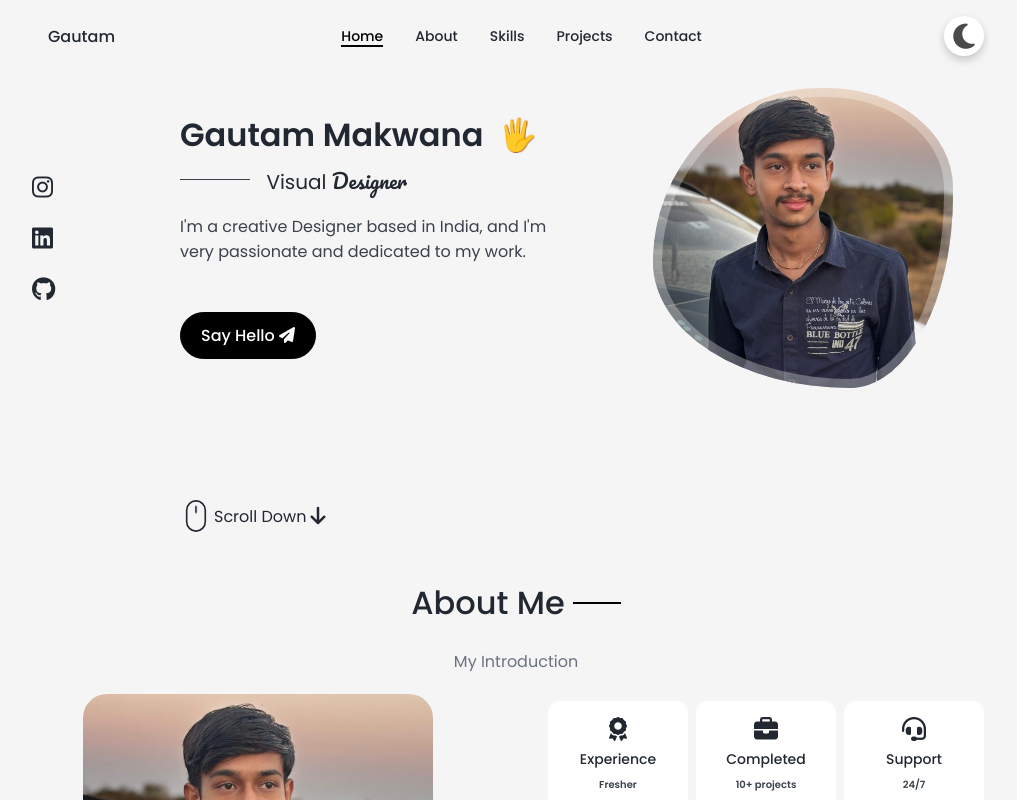
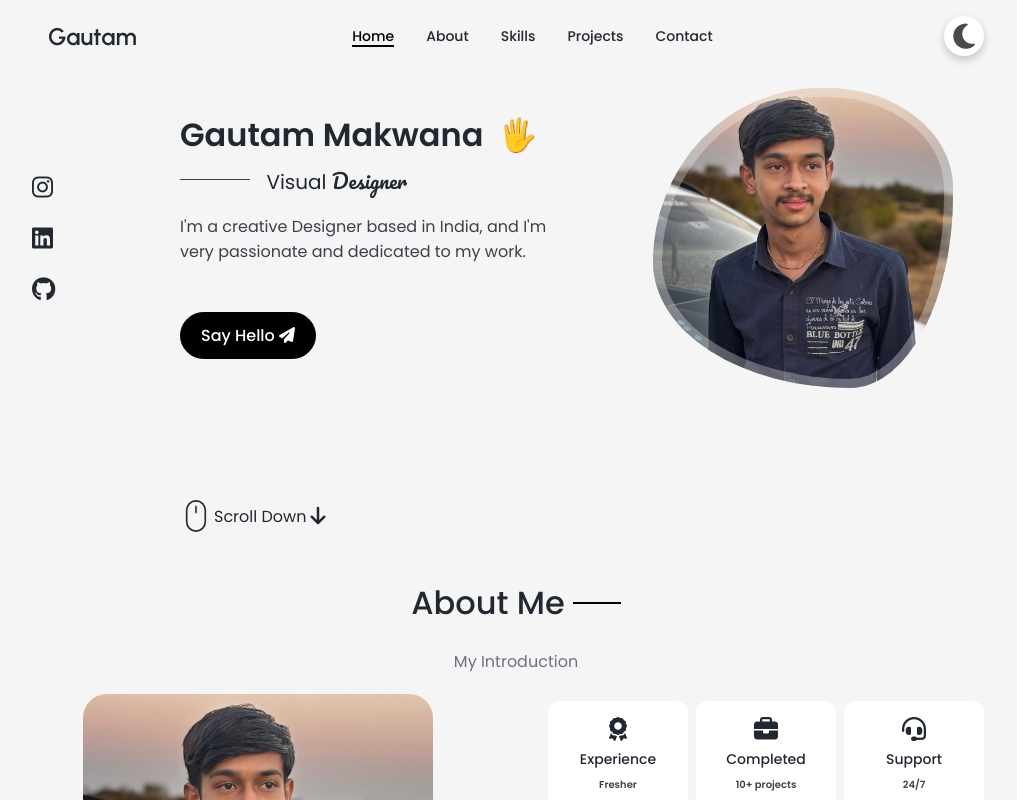
Before and after one commit to makwanagautam41/myportfolio, a React (Vite) app: page / in a window 1280 px wide. Shown: the top 800 px of the page, without its empty margins (124-1141 px from the left). Built offline with nearby package versions, Linux system fonts and the light colour scheme.

Commit message:
added some css

```diff
--- a/src/App.css
+++ b/src/App.css
@@ -1,5 +1,5 @@
 /* google fonts */
-@import url('https://fonts.googleapis.com/css2?family=Pacifico&family=Poppins:wght@400;500;600&family=Roboto+Mono:ital,wght@0,100..700;1,100..700&family=Space+Grotesk:wght@300..700&display=swap');
+@import url('https://fonts.googleapis.com/css2?family=Pacifico&family=Poppins:wght@400;500;600&family=Roboto+Mono:ital,wght@0,100..700;1,100..700&family=Space+Grotesk:wght@300..700&family=Urbanist:ital,wght@0,100..900;1,100..900&display=swap');
 
 /* variables */
 :root {
--- a/src/components/footer/Footer.css
+++ b/src/components/footer/Footer.css
@@ -22,6 +22,7 @@
     font-weight: bold;
     margin-bottom: 1rem;
     /* text-transform: uppercase;    */
-    letter-spacing: 2px;
+    letter-spacing: 10px;
     color: #fff;
+    font-family: "Urbanist", serif;
 }
--- a/src/components/header/Header.css
+++ b/src/components/header/Header.css
@@ -19,7 +19,9 @@
 .nav_logo,
 .nav_toggle {
     color: var(--title-color);
-    font-weight: var(--font-medium);
+    font-weight: var(--font-semi-bold);
+    font-size: vaR(--h2-font-size);
+    font-family: "Urbanist", serif;
 }
 
 .nav_list {
```
